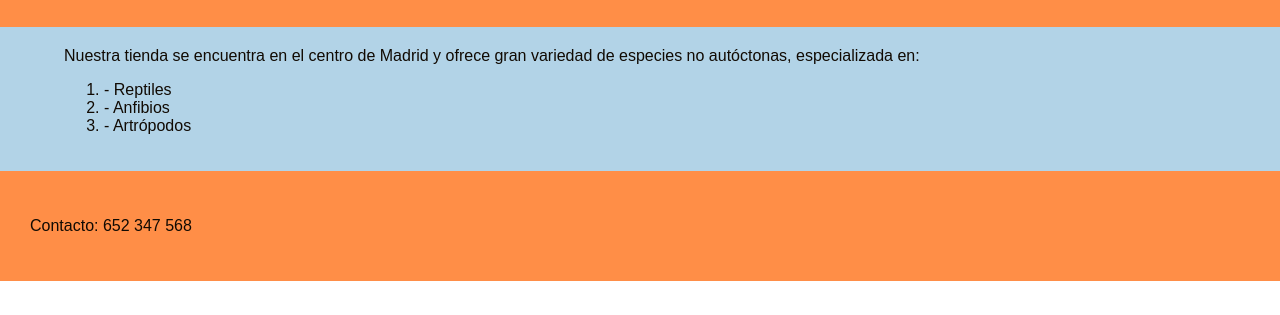
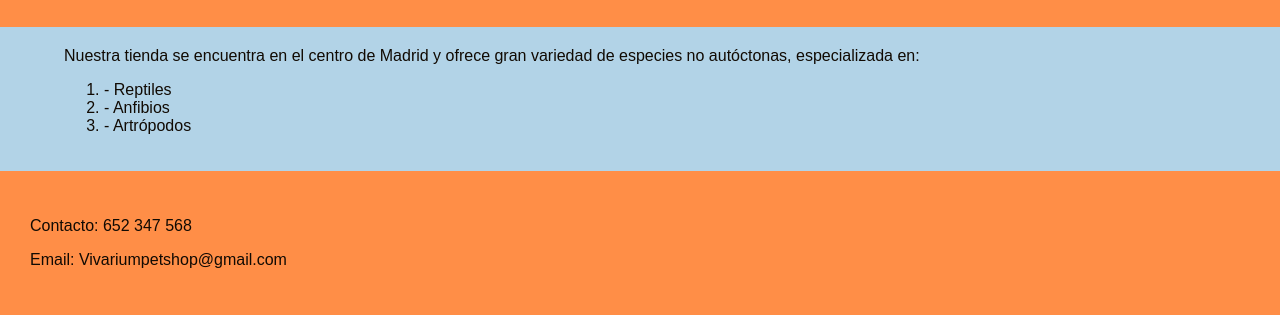
Before and after one commit to mortismercurio/practicas-html, a plain HTML site: page Vivarium/index.html in a window 1280 px wide. Shown: the part 497-812 px from the top of the page. Drawn offline with Linux system fonts and the light colour scheme.

Commit message:
practicas pagina web vivarium shop

```diff
--- a/Vivarium/index.html
+++ b/Vivarium/index.html
@@ -40,7 +40,7 @@
            margin-top: 0px;text-align: center;">
 
       <p style="color: #110A03;text-align: left;" > Contacto: 652 347 568</p>
-
+<p style="color: #110A03;text-align: left;" > Email: Vivariumpetshop@gmail.com</p>
       </footer>
     </body>
   </head>
```
